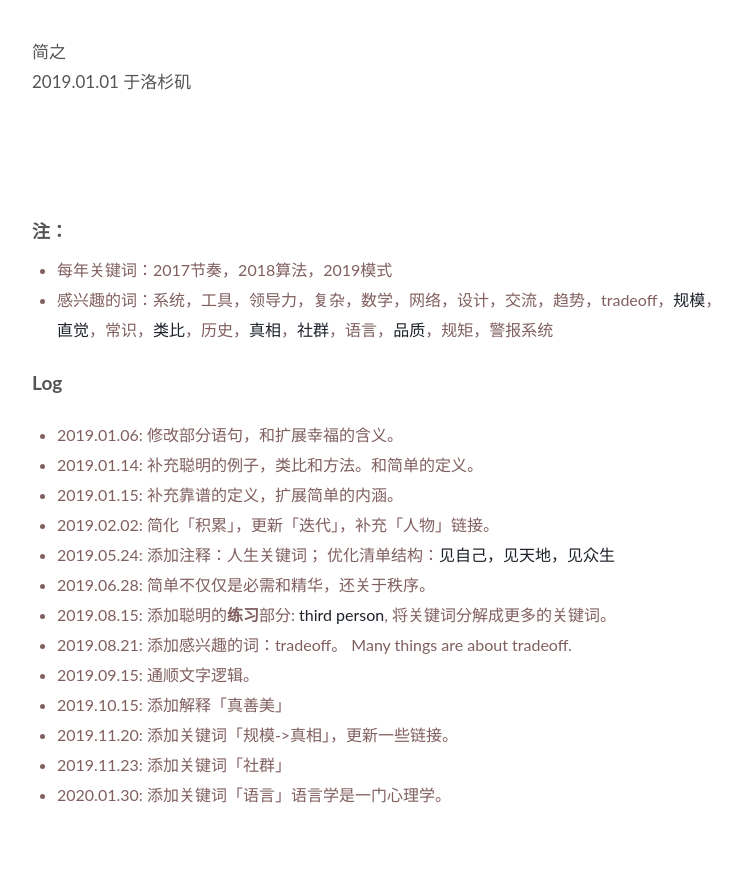
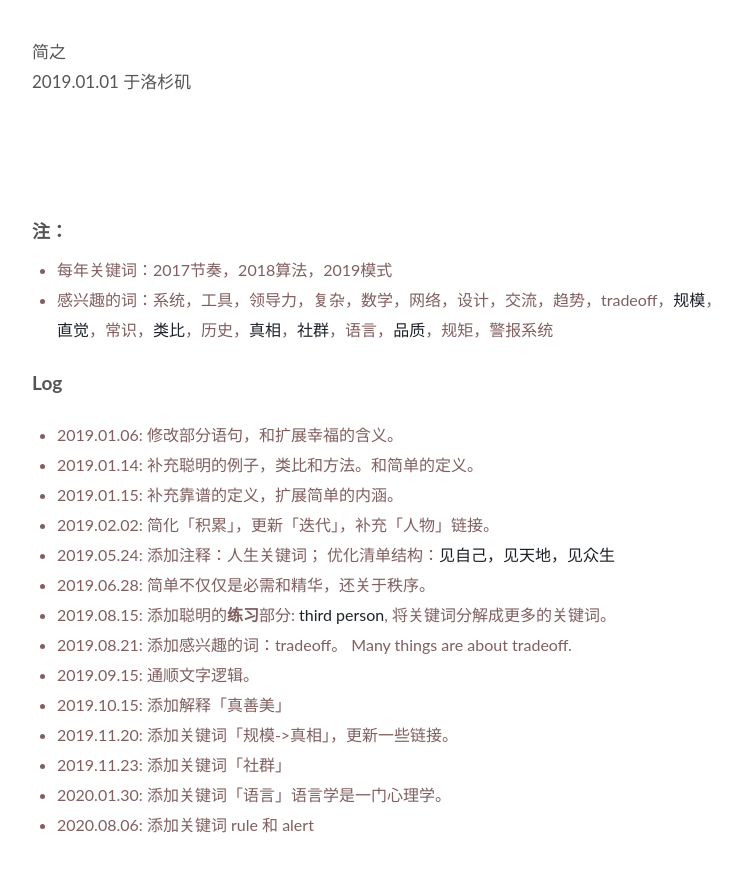
Before and after one commit to WillWang-X/willwang-x.github.io, a Jekyll site: the page built from _posts/blogs/2019-01-01-life-README.md, in a window 1280 px wide and 900 px high, scrolled down 4680 px. Shown: the top 872 px of the window, without its empty margins (258-1000 px from the left). Built offline with Jekyll 4.4.1, drawn with Linux system fonts in a browser that asks for light colours.

Commit message:
add 2 keywords: rules & alert

```diff
--- a/_posts/blogs/2019-01-01-life-README.md
+++ b/_posts/blogs/2019-01-01-life-README.md
@@ -179,3 +179,4 @@ published: true
 * 2019.11.20: 添加关键词「规模->真相」，更新一些链接。
 * 2019.11.23: 添加关键词「社群」
 * 2020.01.30: 添加关键词「语言」语言学是一门心理学。
+* 2020.08.06: 添加关键词 rule 和 alert
```
